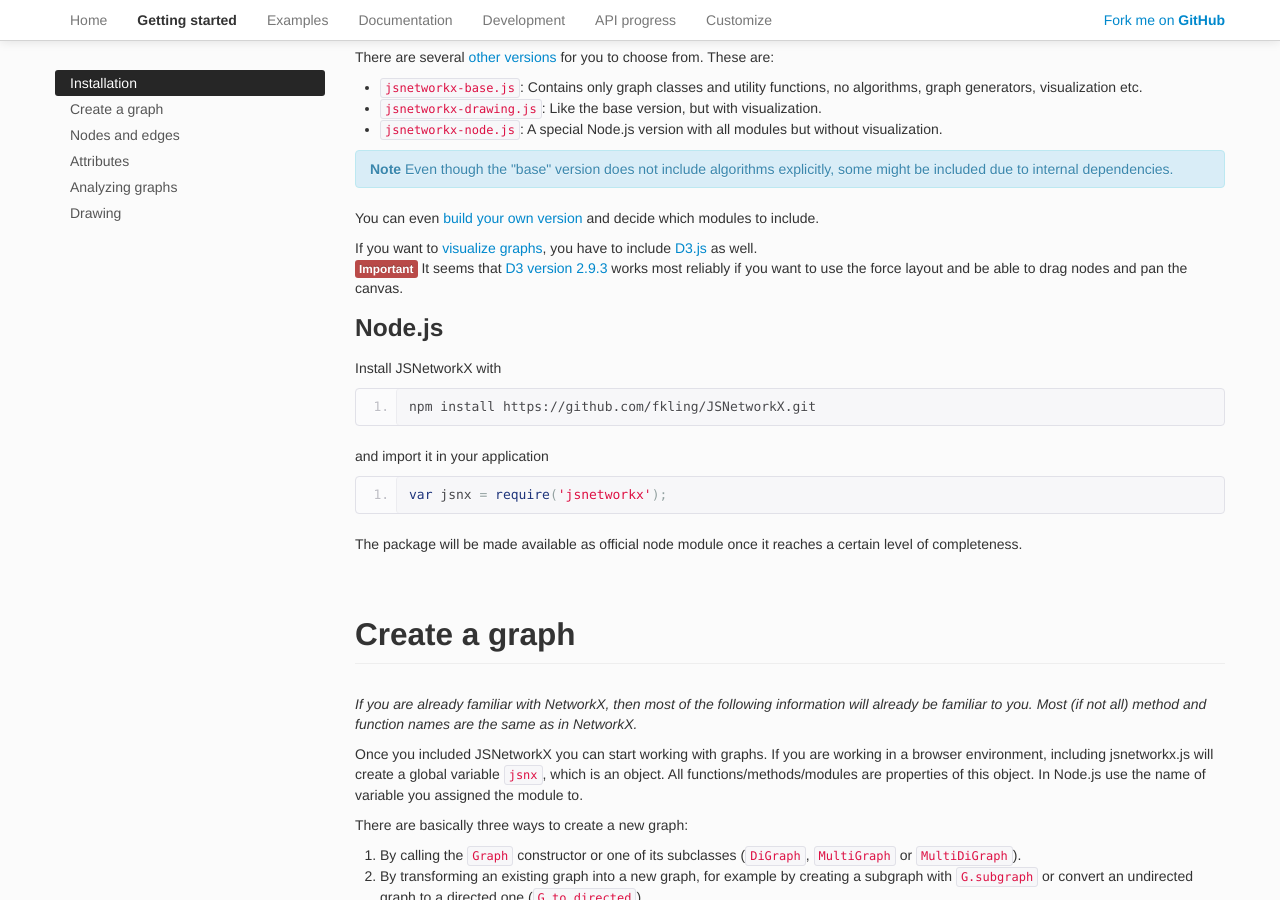
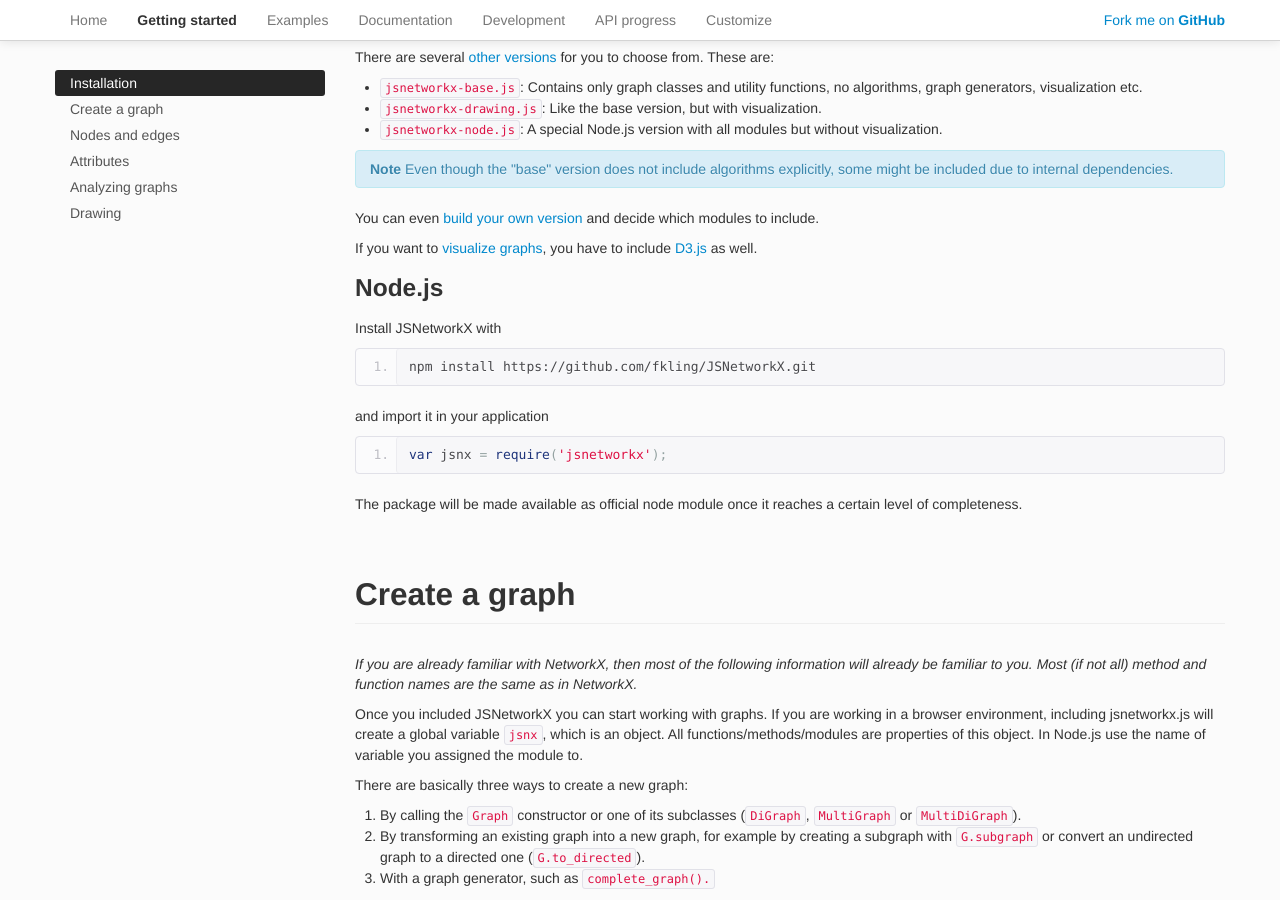
Before and after one commit to fkling/JSNetworkX, a Jekyll site: the page built from getting_started.html, in a window 1280 px wide and 900 px high, scrolled down 362 px. Built offline with Jekyll 4.4.1, drawn with Linux system fonts in a browser that asks for light colours; comment, search, counter and statistics services are not loaded.

Commit message:
Remove note about D3 version, latest version works fine.

```diff
--- a/getting_started.html
+++ b/getting_started.html
@@ -50,7 +50,6 @@ algorithms explicitly, some might be included due to internal dependencies.
 <p>
 If you want to <a href="https://github.com/fkling/JSNetworkX/wiki/Drawing-graphs">visualize graphs</a>,
 you have to include <a href="http://d3js.org/">D3.js</a> as well.<br>
-<span class="label label-important">Important</span> It seems that <a href="https://github.com/mbostock/d3/tree/v2.9.3">D3 version 2.9.3</a> works most reliably if you want to use the force layout and be able to drag nodes and pan the canvas.
 </p>
 
 <h3>Node.js</h3>
```
